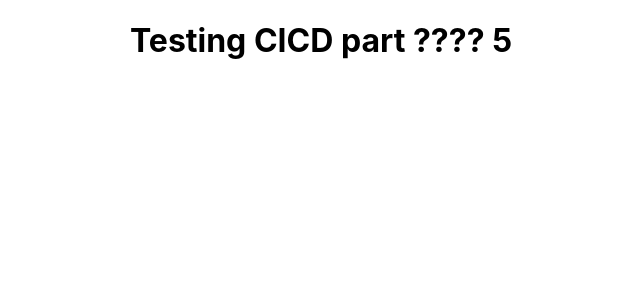
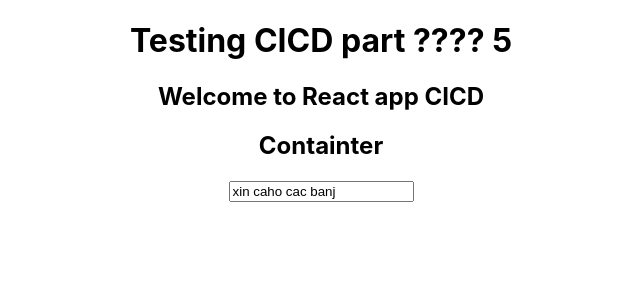
Before and after one commit to TIGeMi/testing-cicd, a React (Create React App) app: page / in a window 1280 px wide. Shown: the top 300 px of the page, without its empty margins (319-959 px from the left). Built offline with nearby package versions, Linux system fonts and the light colour scheme.

Commit message:
add some component

```diff
--- a/src/App.js
+++ b/src/App.js
@@ -1,10 +1,14 @@
 import logo from './logo.svg';
 import './App.css';
+import Header from './Header';
+import Container from './Container';
 
 function App() {
   return (
     <div className="App">
       <h1>Testing CICD part ???? 5</h1>
+      <Header />
+      <Container value="xin caho cac banj" />
     </div>
   );
 }
--- /dev/null
+++ b/src/Container.js
@@ -0,0 +1,18 @@
+import React from 'react';
+import PropTypes from 'prop-types';
+
+Container.propTypes = {
+  value: String,
+};
+
+function Container(props) {
+  return (
+    <div>
+      <h2>Containter</h2>
+      <input type="text" value={props.value} />
+    </div>
+  );
+}
+
+export default Container;
+<h2></h2>;
--- /dev/null
+++ b/src/Header.js
@@ -0,0 +1,14 @@
+import React from 'react';
+import PropTypes from 'prop-types';
+
+Header.propTypes = {};
+
+function Header(props) {
+  return (
+    <div>
+      <h2>Welcome to React app CICD</h2>
+    </div>
+  );
+}
+
+export default Header;
```
